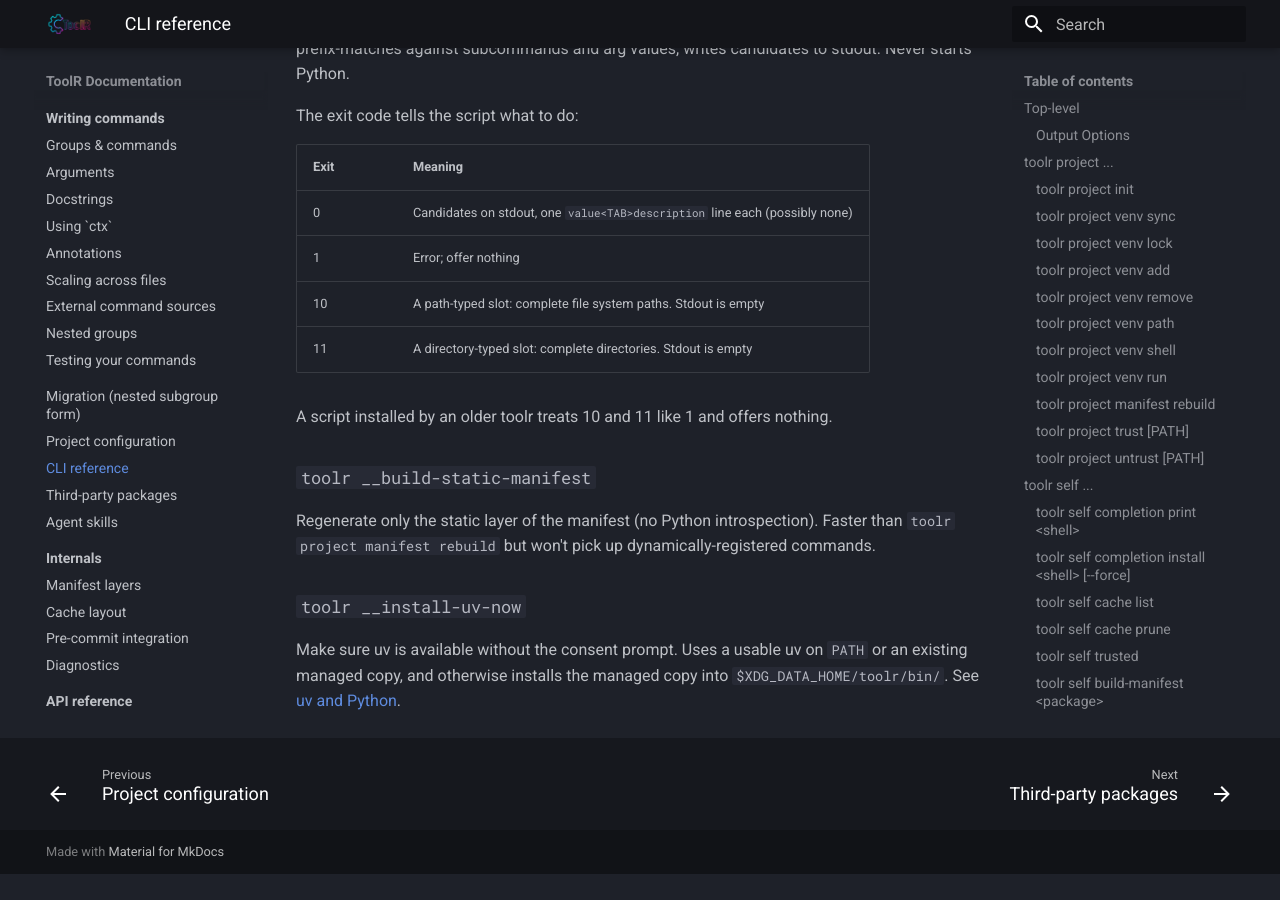
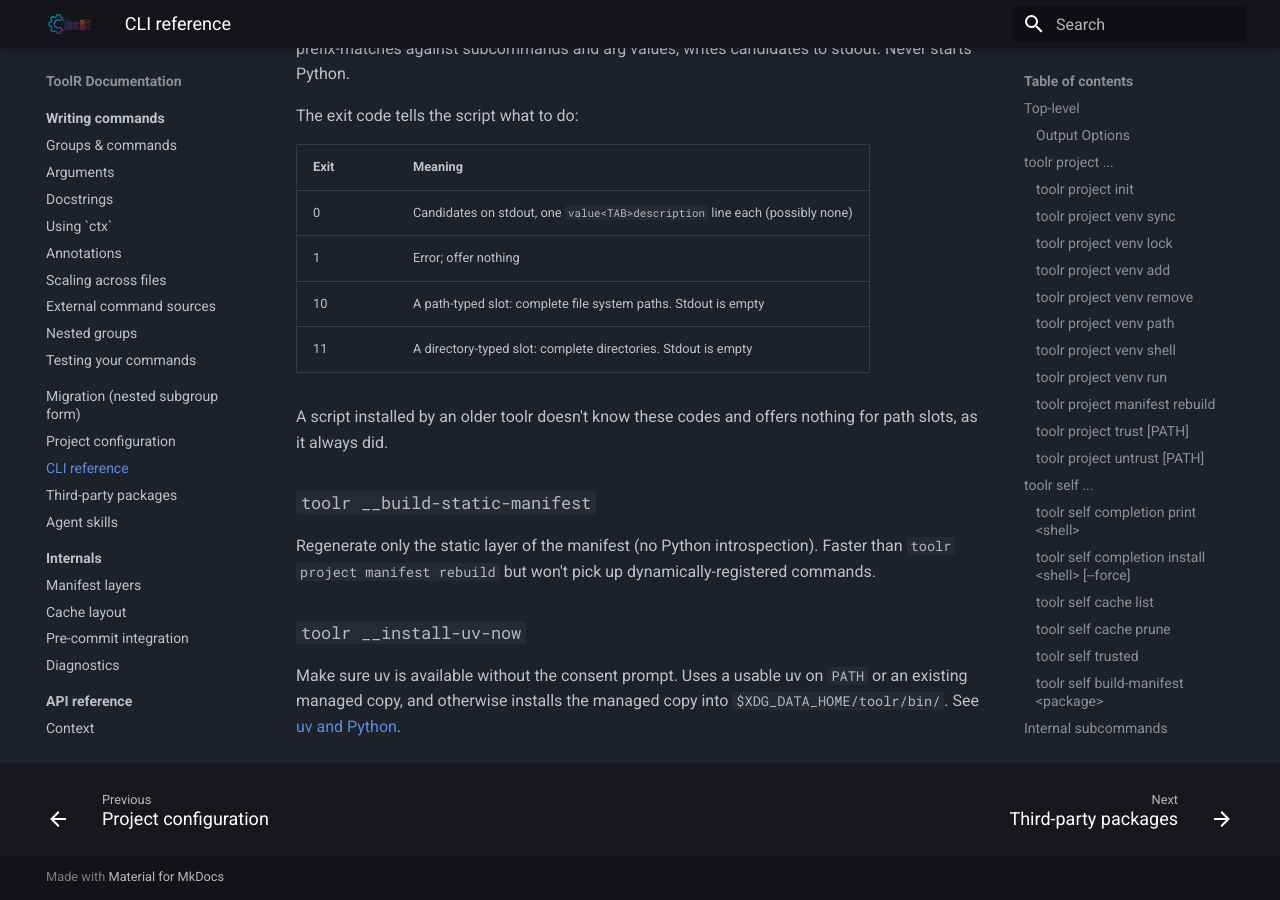
Before and after one commit to s0undt3ch/ToolR, an MkDocs documentation site: the page built from docs/cli.md, in a window 1280 px wide and 900 px high, scrolled down 11903 px. Built offline with MkDocs 1.6.1 and Material for MkDocs 9.7.7, drawn with Linux system fonts in a browser that asks for light colours; before the commit the page ends 12777 px from its top, so only the background shows below that.

Commit message:
docs(cli): say what older completion scripts do with path slots
Release-Notes: skip

```diff
--- a/docs/cli.md
+++ b/docs/cli.md
@@ -389,7 +389,8 @@
 | 10 | A path-typed slot: complete file system paths. Stdout is empty |
 | 11 | A directory-typed slot: complete directories. Stdout is empty |
 
-A script installed by an older toolr treats 10 and 11 like 1 and offers nothing.
+A script installed by an older toolr doesn't know these codes and offers
+nothing for path slots, as it always did.
 
 ### `toolr __build-static-manifest` {#__build-static-manifest}
 
```
